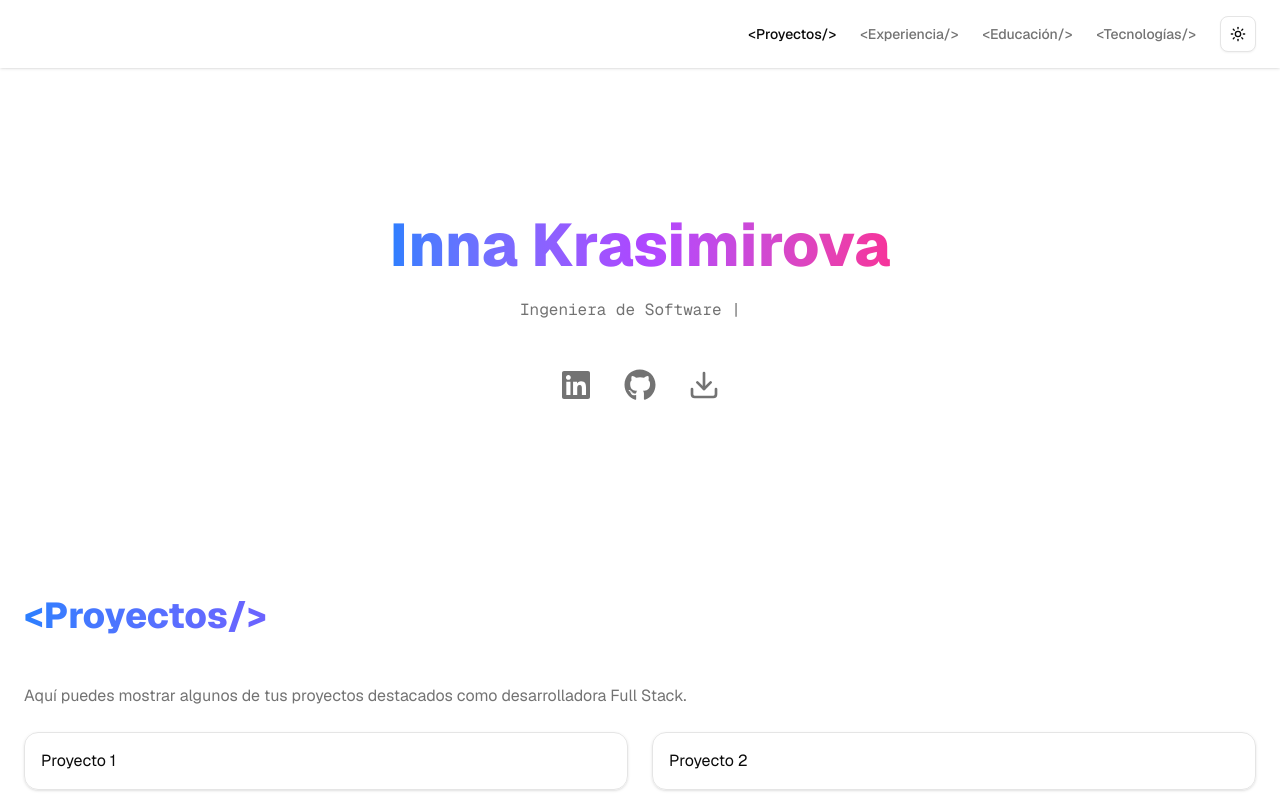
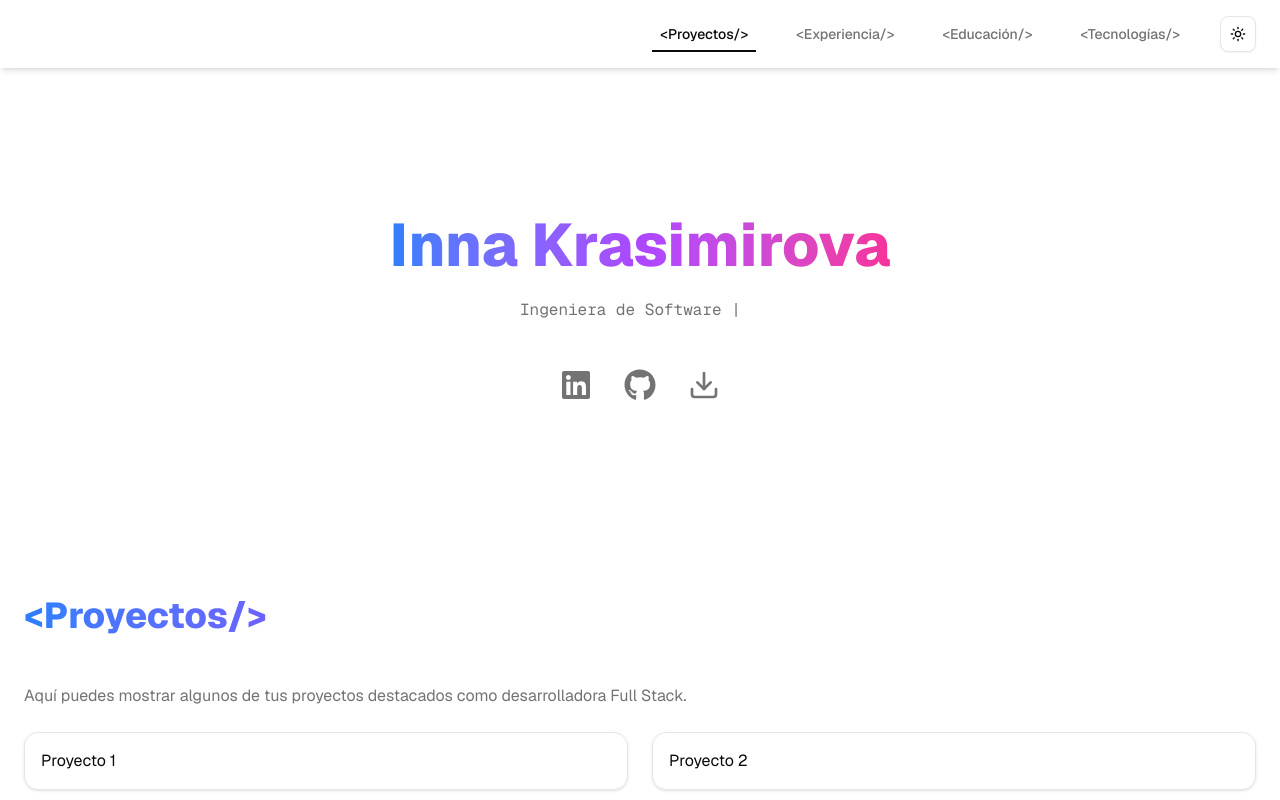
Before and after one commit to innakrasimirova95/ikrasimirova_portfolio, a Next.js app in the folder portfolio/: page / in a window 1280 px wide. Shown: the top 800 px of the page. Built offline with nearby package versions, Linux system fonts and the light colour scheme.

Commit message:
refactor: improve header style

```diff
--- a/portfolio/src/components/Header.tsx
+++ b/portfolio/src/components/Header.tsx
@@ -1,13 +1,12 @@
-// components/Header.tsx
 "use client";
 
+import React from "react";
 import Link from "next/link";
-import { useState } from "react";
 import { cn } from "@/lib/utils";
 import { ModeToggle } from "@/components/ui/toggle-theme";
-import { Sheet, SheetContent, SheetTrigger } from "@/components/ui/sheet";
+import { Sheet, SheetContent, SheetTrigger, SheetTitle } from "@/components/ui/sheet";
 import { Button } from "@/components/ui/button";
-import { Menu } from "lucide-react";
+import { Menu, X } from "lucide-react";
 
 const navItems = [
   { href: "#proyectos", label: "<Proyectos/>" },
@@ -18,24 +17,26 @@ const navItems = [
 
 export function Header({ showName, activeSection }: { showName: boolean; activeSection: string }) {
   return (
-    <header className="sticky top-0 z-50 w-full bg-background  shadow-sm">
+    <header className="sticky top-0 z-50 w-full bg-background shadow-md backdrop-blur-sm">
       <div className="container mx-auto flex items-center justify-between px-6 py-4">
         {/* Logo */}
         <Link href="/" className="text-xl font-semibold tracking-tight text-primary hover:opacity-90 transition">
-          <span className="bg-gradient-to-r from-blue-500 via-purple-500 to-pink-500 bg-clip-text text-transparent">
+          <span className="bg-gradient-to-r from-blue-600 via-purple-600 to-pink-600 bg-clip-text text-transparent">
             {showName ? "Inna Krasimirova" : ""}
           </span>
         </Link>
 
         {/* Desktop Nav */}
-        <nav className="hidden md:flex items-center space-x-6">
+        <nav className="hidden md:flex items-center space-x-8">
           {navItems.map((item) => (
             <Link
               key={item.href}
               href={item.href}
               className={cn(
-                "text-sm font-medium transition-colors",
-                activeSection === item.href.substring(1) ? "text-foreground" : "text-muted-foreground hover:text-foreground"
+                "text-sm font-medium transition-colors relative px-2 py-1",
+                activeSection === item.href.substring(1)
+                  ? "text-foreground before:absolute before:-bottom-1 before:left-0 before:w-full before:h-[2px] before:bg-foreground"
+                  : "text-muted-foreground hover:text-foreground hover:before:absolute hover:before:-bottom-1 hover:before:left-0 hover:before:w-full hover:before:h-[2px] hover:before:bg-foreground before:opacity-0 hover:before:opacity-100"
               )}
             >
               {item.label}
@@ -53,15 +54,21 @@ export function Header({ showName, activeSection }: { showName: boolean; activeS
                 <Menu className="h-5 w-5" />
               </Button>
             </SheetTrigger>
-            <SheetContent side="right" className="w-64 sm:w-72">
-              <nav className="mt-10 space-y-4">
+            <SheetContent
+              side="right"
+              className="w-64 sm:w-72 p-6 bg-background/95 backdrop-blur-md shadow-xl rounded-l-xl transition-transform duration-300 ease-in-out"
+            >
+              <SheetTitle className="sr-only">Mobile Navigation</SheetTitle>
+              <nav className="mt-12 flex flex-col gap-4 text-center">
                 {navItems.map((item) => (
                   <Link
                     key={item.href}
                     href={item.href}
                     className={cn(
-                      "block text-base font-medium transition-colors",
-                      activeSection === item.href.substring(1) ? "text-foreground" : "text-muted-foreground hover:text-foreground"
+                      "block text-lg font-medium py-3 rounded-lg transition-all duration-200 hover:bg-muted-foreground/10",
+                      activeSection === item.href.substring(1)
+                        ? "text-foreground font-semibold"
+                        : "text-muted-foreground"
                     )}
                   >
                     {item.label}
```
